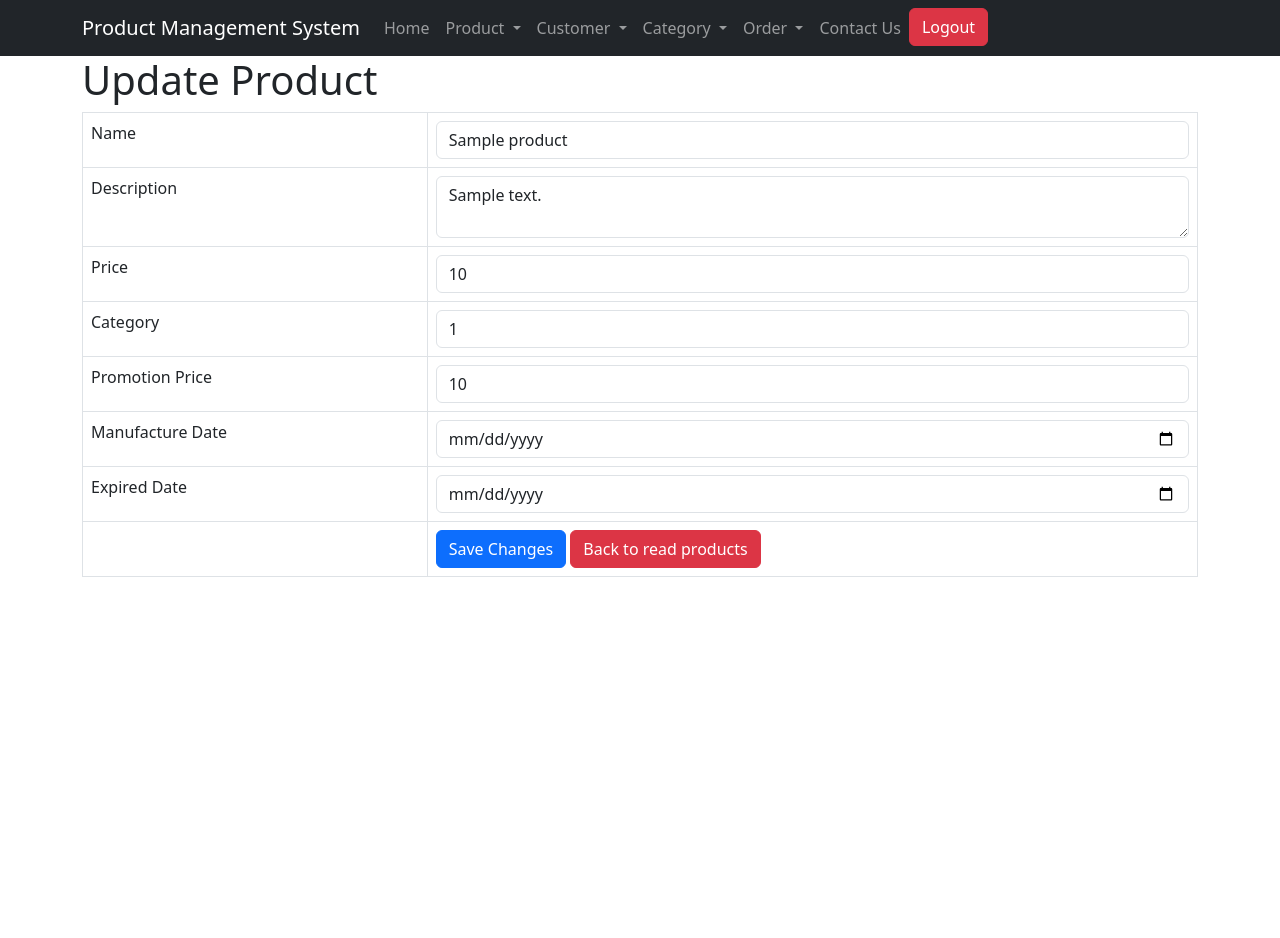
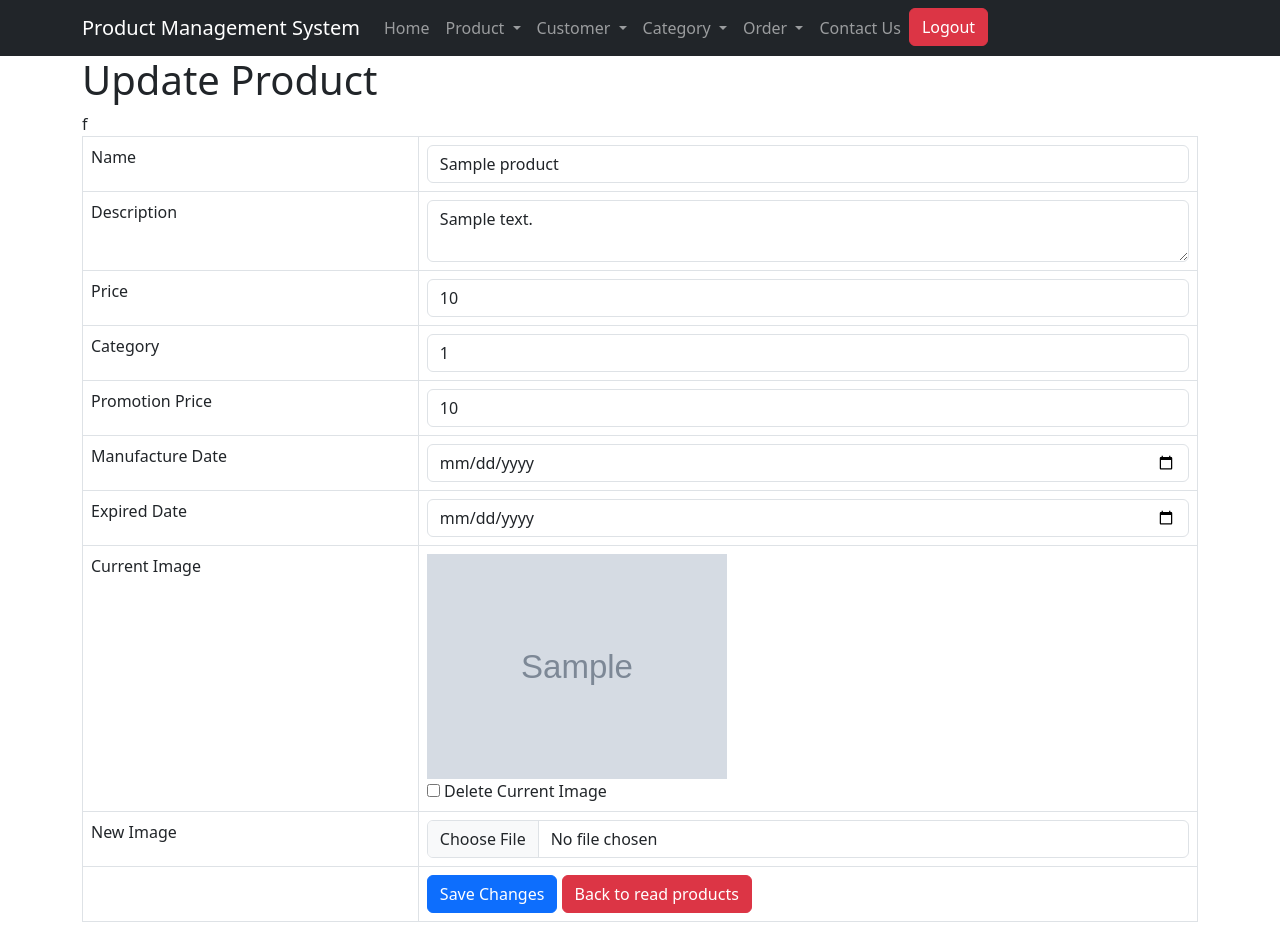
Before and after one commit to JiroHaw0214/webapp, a PHP site: page /product_update.php?id=1 in a window 1280 px wide. Before the commit the page ends 577 px from the top, so only its background shows below. Run offline with PHP 8.4, Linux system fonts and the light colour scheme; the visitor is signed in with stand-in values (Sample User, id 1); tables that the repository leaves empty or names only in its code hold one stand-in row (values such as "Sample post"); grey boxes marked "Sample" are stand-in pictures.

Commit message:
done for product image

```diff
--- a/project/product_update.php
+++ b/project/product_update.php
@@ -26,6 +26,10 @@ checkSession();
         .mt0 {
             margin-top: 0;
         }
+
+        .product-image {
+            max-width: 300px;
+        }
     </style>
 </head>
 
@@ -46,7 +50,7 @@ checkSession();
         // Read current record's data
         try {
             // Prepare select query
-            $query = "SELECT id, name, description, price, category_id, promotion_price, manufacture_date, expired_date FROM products WHERE id = ? LIMIT 0,1";
+            $query = "SELECT id, name, description, price, category_id, promotion_price, manufacture_date, expired_date, image FROM products WHERE id = ? LIMIT 0,1";
             $stmt = $con->prepare($query);
             // This is the first question mark
             $stmt->bindParam(1, $id);
@@ -62,6 +66,7 @@ checkSession();
             $promotion_price = $row['promotion_price'];
             $manufacture_date = $row['manufacture_date'];
             $expired_date = $row['expired_date'];
+            $image = $row['image']; // Retrieve the image filename
         }
         // Show error
         catch (PDOException $exception) {
@@ -87,7 +92,7 @@ checkSession();
                 if (!is_numeric($price) || !is_numeric($promotion_price)) {
                     echo "<div class='alert alert-danger'>Price and Promotion Price must be valid numbers.</div>";
                 } else if ($price <= 0 || $promotion_price <= 0) {
-                    echo "<div class='alert alert-danger'>Price and Promotion Price must be large then 0.</div>";
+                    echo "<div class='alert alert-danger'>Price and Promotion Price must be greater than 0.</div>";
                 } else {
                     // Convert values to float for comparison
                     $price = (float) $price;
@@ -95,15 +100,54 @@ checkSession();
 
                     // Check if promotion price is less than price
                     if ($promotion_price > $price) {
-                        echo "<div class='alert alert-danger'>Promotion Price cannot large than Price.</div>";
+                        echo "<div class='alert alert-danger'>Promotion Price cannot be greater than Price.</div>";
                     } else {
-                        // Write update query
+                        // Check if the user wants to delete the original image
+                        if (isset($_POST['delete_image'])) {
+                            // Delete the image file from the server
+                            if (!empty($image) && file_exists("uploads/{$image}")) {
+                                unlink("uploads/{$image}");
+                            }
+                            // Set the image field in the database to NULL
+                            $image = null;
+                        }
+
+                        // Check if a new image is uploaded
+                        if (!empty($_FILES["new_image"]["name"])) {
+                            // Process the new image upload
+                            $new_image = $_FILES["new_image"];
+                            $upload_dir = "uploads/";
+                            $image_name = basename($new_image["name"]);
+                            $target_path = $upload_dir . $image_name;
+
+                            // Check file type and size
+                            $imageFileType = strtolower(pathinfo($target_path, PATHINFO_EXTENSION));
+                            $allowed_extensions = array("jpg", "jpeg", "png", "gif");
+                            $max_file_size = 524288; // 512 KB
+
+                            if (!in_array($imageFileType, $allowed_extensions)) {
+                                echo "<div class='alert alert-danger'>Only JPG, JPEG, PNG, and GIF files are allowed.</div>";
+                            } elseif ($new_image["size"] > $max_file_size) {
+                                echo "<div class='alert alert-danger'>Image must be less than 512 KB in size.</div>";
+                            } else {
+                                // Move the uploaded image to the target directory
+                                if (move_uploaded_file($new_image["tmp_name"], $target_path)) {
+                                    $image = $image_name;
+                                } else {
+                                    echo "<div class='alert alert-danger'>Failed to upload the new image.</div>";
+                                }
+                            }
+                        }
+
+                        // Write the update query
                         $query = "UPDATE products
-                    SET name=:name, description=:description,
-                    price=:price, category_id=:category_id, promotion_price=:promotion_price, manufacture_date=:manufacture_date, expired_date=:expired_date
-                    WHERE id = :id";
+                            SET name=:name, description=:description,
+                            price=:price, category_id=:category_id, promotion_price=:promotion_price, manufacture_date=:manufacture_date, expired_date=:expired_date, image=:image
+                            WHERE id = :id";
+
                         // Prepare query for execution
                         $stmt = $con->prepare($query);
+
                         // Bind the parameters
                         $stmt->bindParam(':name', $name);
                         $stmt->bindParam(':description', $description);
@@ -112,7 +156,10 @@ checkSession();
                         $stmt->bindParam(':promotion_price', $promotion_price);
                         $stmt->bindParam(':manufacture_date', $manufacture_date);
                         $stmt->bindParam(':expired_date', $expired_date);
+                        $stmt->bindParam(':image', $image); // Bind the image filename
+
                         $stmt->bindParam(':id', $id);
+
                         // Execute the query
                         if ($stmt->execute()) {
                             echo "<div class='alert alert-success'>Record was updated.</div>";
@@ -129,7 +176,7 @@ checkSession();
         }
         ?>
         <!-- We have our HTML form here where new record information can be updated -->
-        <form action="<?php echo htmlspecialchars($_SERVER["PHP_SELF"] . "?id={$id}"); ?>" method="post">
+        <form action="<?php echo htmlspecialchars($_SERVER["PHP_SELF"] . "?id={$id}"); ?>" method="post" enctype="multipart/form-data">
             <table class='table table-hover table-responsive table-bordered'>
                 <tr>
                     <td>Name</td>
@@ -154,10 +201,27 @@ checkSession();
                 <tr>
                     <td>Manufacture Date</td>
                     <td><input type='date' name='manufacture_date' value="<?php echo htmlspecialchars($manufacture_date, ENT_QUOTES); ?>" class='form-control' /></td>
-                </tr>
+                </tr>f
                 <tr>
                     <td>Expired Date</td>
                     <td><input type='date' name='expired_date' value="<?php echo htmlspecialchars($expired_date, ENT_QUOTES); ?>" class='form-control' /></td>
+                </tr>
+                <tr>
+                    <td>Current Image</td>
+                    <td>
+                        <?php
+                        if (!empty($image)) {
+                            echo "<img src='uploads/{$image}' class='product-image' alt='Product Image'>";
+                            echo "<br><input type='checkbox' name='delete_image' value='1'> Delete Current Image";
+                        } else {
+                            echo "No image available";
+                        }
+                        ?>
+                    </td>
+                </tr>
+                <tr>
+                    <td>New Image</td>
+                    <td><input type='file' name='new_image' accept='image/*' class='form-control' /></td>
                 </tr>
                 <tr>
                     <td></td>
```
Also changed, not shown: project/product_create.php (+45 -44 lines), project/product_read.php (+8 -2 lines), project/product_read_one.php (+15 -5 lines), project/img/customer_coming_soon.jpg (added), project/img/product_coming_soon.jpg (added), project/uploads/4.png (added), project/uploads/457393c8a34a5b95ab6eafb1c507292f35150c61-2test.png (added), project/uploads/457393c8a34a5b95ab6eafb1c507292f35150c61-3.png (added), project/uploads/457393c8a34a5b95ab6eafb1c507292f35150c61-TEST.png (added), project/uploads/457393c8a34a5b95ab6eafb1c507292f35150c61-download.png (added).
